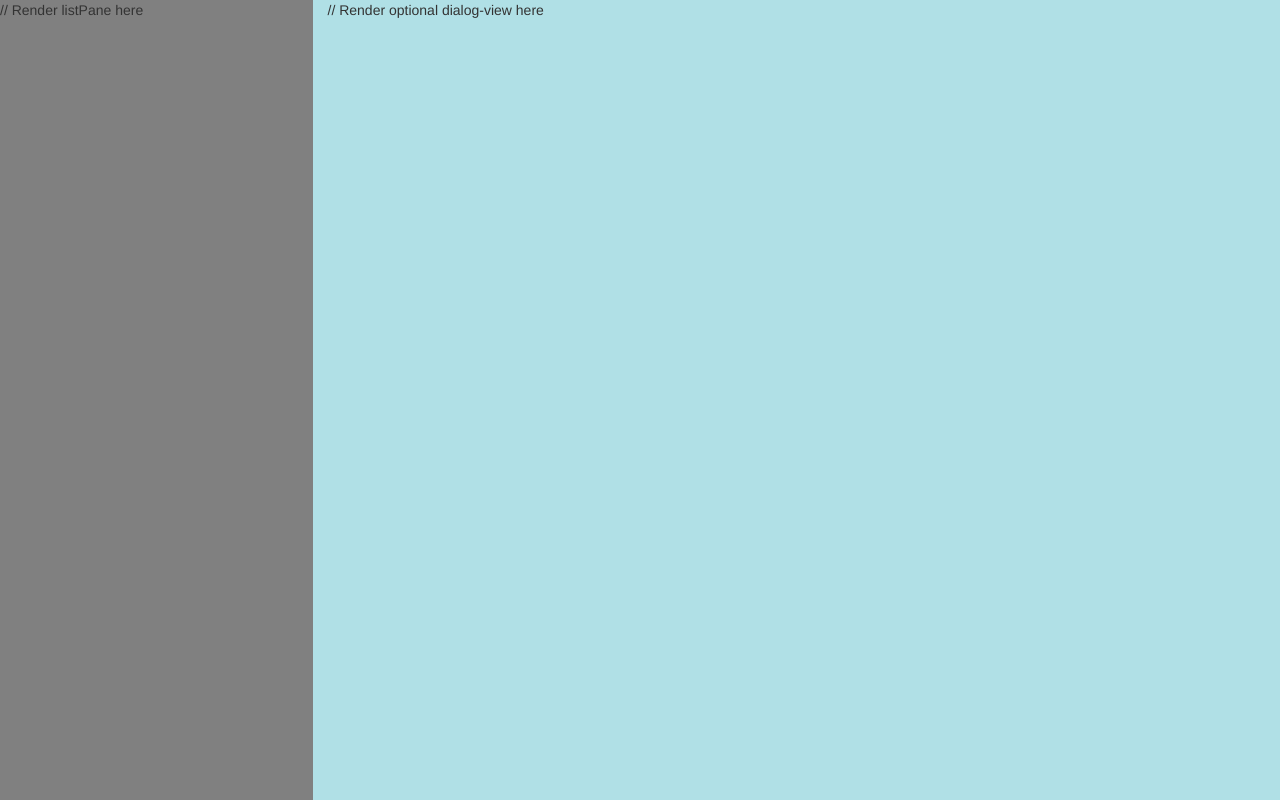
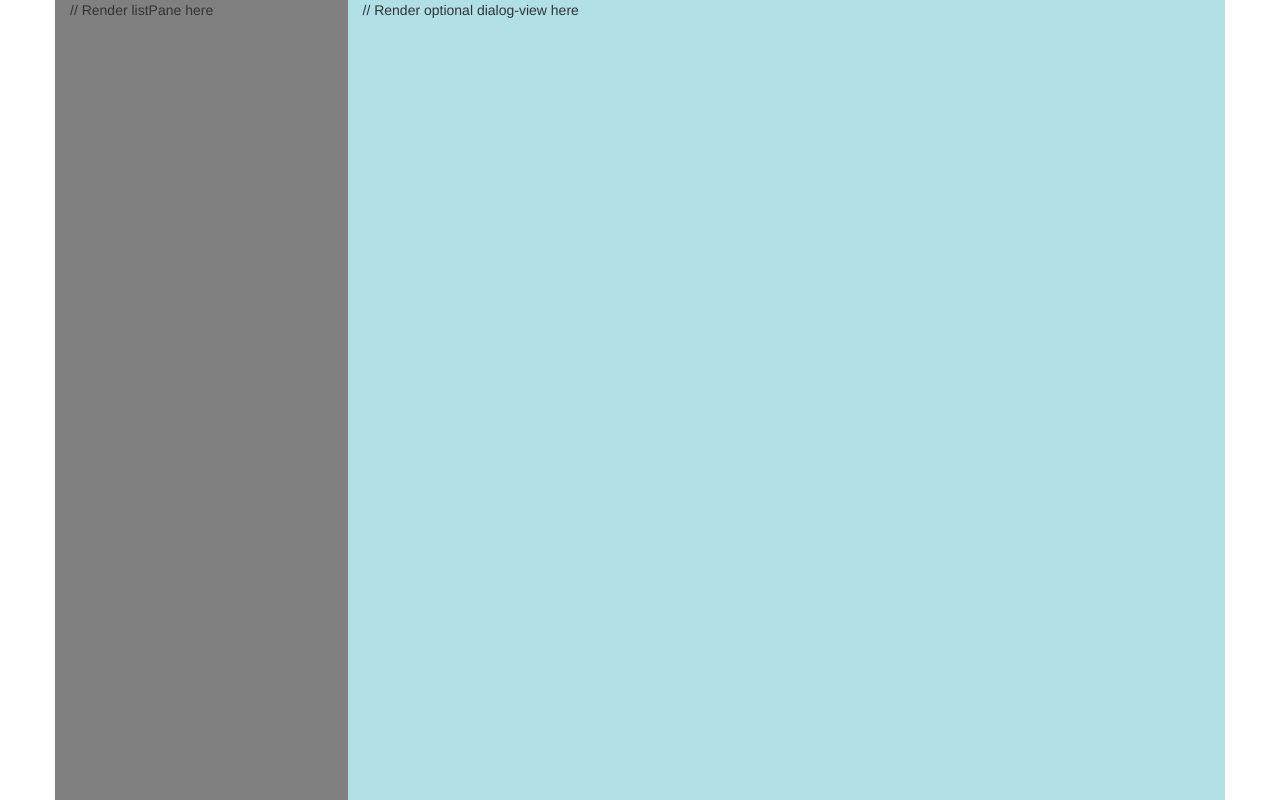
Before and after one commit to jacksonhvisuals/draft, a React (Create React App) app: page / in a window 1280 px wide. Built offline with nearby package versions, Linux system fonts and the light colour scheme; a web font is replaced by a local one.

Commit message:
:bug: fix overflow with Grid

```diff
--- a/src/ViewContainer.css
+++ b/src/ViewContainer.css
@@ -1,2 +1,2 @@
-.listPane {background-color: grey; height: 100vh}
-.detailPane {background-color: PowderBlue; height: 100vh}
+.listPane {background-color: grey; height: 100vh;}
+.detailPane {background-color: PowderBlue; height: 100vh;}
--- a/src/ViewContainer.js
+++ b/src/ViewContainer.js
@@ -5,6 +5,7 @@ import './ViewContainer.css';
 export class ViewContainer extends Component {
   render() {
     return (
+      <Grid>
         <Row>
           <Col className='listPane' xs={12} sm={4} md={3}>
           // Render listPane here
@@ -13,6 +14,7 @@ export class ViewContainer extends Component {
           // Render optional dialog-view here
           </Col>
         </Row>
+      </Grid>
     );
   }
 }
```
Lines whose indentation alone changed are shown as unchanged.
